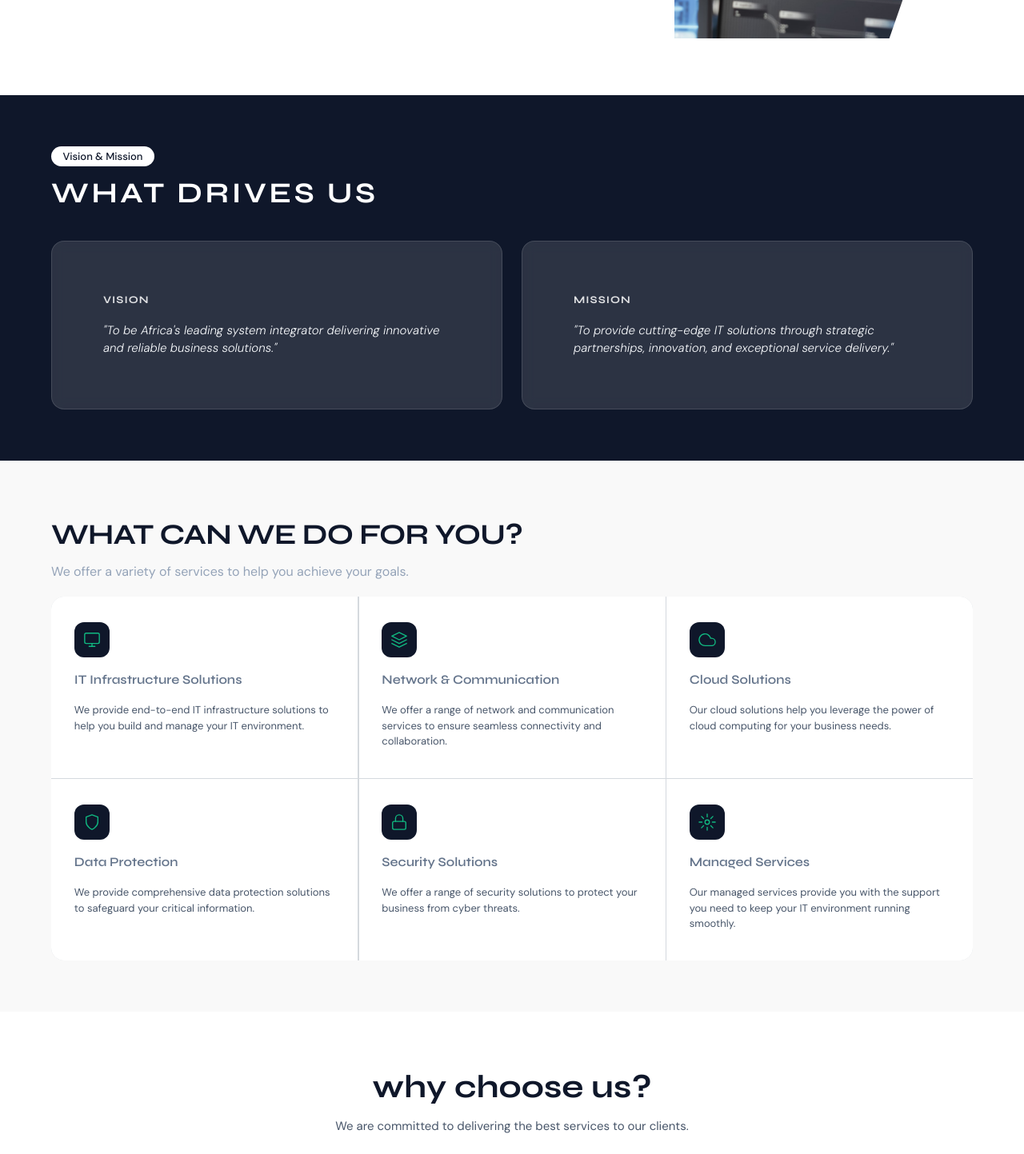
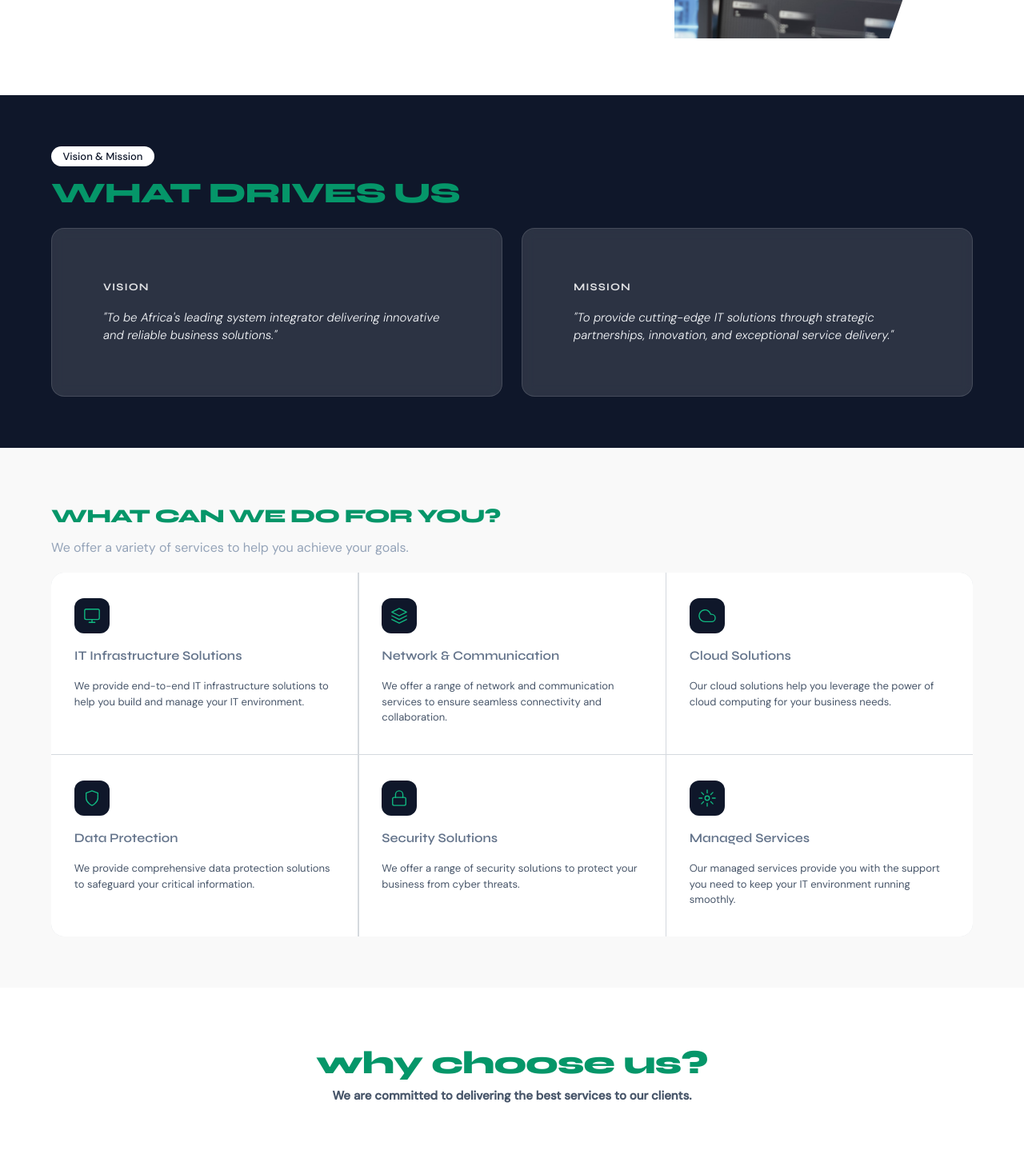
Before and after one commit to itxjoshy/MGW, a React (Vite) app in the folder mgw-site/: page / in a window 1280 px wide. Shown: the part 1330-2773 px from the top of the page at 80% size. Built offline with nearby package versions, Linux system fonts and the light colour scheme.

Commit message:
update: visual changes

```diff
--- a/mgw-site/src/App.jsx
+++ b/mgw-site/src/App.jsx
@@ -8,8 +8,10 @@ import Services from "./components/Services";
 import WhyChooseUs from "./components/WhyChooseUs";
 import Banner from "./components/Banner";
 import ProjDev from "./components/ProjDev";
+import Partners from "./components/Partners";
 import ContactUs from "./components/ContactUs";
 import Footer from "./components/Footer";
+
 function App() {
   return (
     <>
@@ -21,6 +23,7 @@ function App() {
       <WhyChooseUs />
       <Banner />
       <ProjDev />
+      <Partners />
       <ContactUs />
       <Footer />
     </>
--- /dev/null
+++ b/mgw-site/src/components/Partners.jsx
@@ -0,0 +1,51 @@
+import React from "react";
+import cisco from "../assets/carousel-logo/cisco-2-logo-svgrepo-com.svg";
+import dell from "../assets/carousel-logo/dell-2-logo-svgrepo-com.svg";
+import dellEmc from "../assets/carousel-logo/dell-emc-logo.svg";
+import eset from "../assets/carousel-logo/eset-logo.svg";
+import fortinet from "../assets/carousel-logo/fortinet-logo.svg";
+import hp from "../assets/carousel-logo/hp-5.svg";
+import ibm from "../assets/carousel-logo/ibm-logo-svgrepo-com.svg";
+import microsoft from "../assets/carousel-logo/microsoft-5.svg";
+import odoo from "../assets/carousel-logo/odoo.svg";
+import oracle from "../assets/carousel-logo/oracle-logo.svg";
+import schneider from "../assets/carousel-logo/schneider-electric-2007.svg";
+import sophos from "../assets/carousel-logo/sophos-logo.svg";
+import symantec from "../assets/carousel-logo/symantec-logo10.svg";
+import trendMicro from "../assets/carousel-logo/trend-micro-logo-1.svg";
+import VmWare from "../assets/carousel-logo/vmware-1.svg";
+import "./partners.css";
+function Partners() {
+  const Images = [
+    cisco,
+    dell,
+    fortinet,
+    ibm,
+    odoo,
+    schneider,
+    symantec,
+    VmWare,
+    dellEmc,
+    eset,
+    hp,
+    microsoft,
+    oracle,
+    sophos,
+    trendMicro,
+  ];
+  return (
+    <section id="partners" className="partners-section">
+      <div className="containe">
+        <h2>Our Partners</h2>
+        <p>trusted by widely recognoised names in the industry</p>
+        <div className="image-grid">
+          {Images.map((image, _i) => (
+            <img src={image} key={_i} alt="partner-image" />
+          ))}
+        </div>
+      </div>
+    </section>
+  );
+}
+
+export default Partners;
--- a/mgw-site/src/components/VisionMission.jsx
+++ b/mgw-site/src/components/VisionMission.jsx
@@ -5,12 +5,7 @@ function VisionMission() {
     <section id="vision">
       <div className="container">
         <span className="section-label-vm">Vision &amp; Mission</span>
-        <h2
-          className="section-title"
-          style={{ color: "white", marginBottom: "2rem" }}
-        >
-          What drives us
-        </h2>
+        <h2 className="section-title">What drives us</h2>
         <div className="vm-grid">
           <div className="vm-card">
             <h3>Vision</h3>
--- a/mgw-site/src/components/main.css
+++ b/mgw-site/src/components/main.css
@@ -5,7 +5,7 @@ main {
   display: flex;
   flex-direction: column;
   justify-content: space-between;
-  height: 100%;
+  min-height: 100%;
   width: 99%;
   padding-top: var(--nav-height);
   margin: 10px auto;
@@ -109,7 +109,7 @@ main .main-content .main-text {
 @media (max-width: 768px) {
   main {
     width: 100%;
-    height: 100dvh;
+    min-height: 100dvh;
   }
   main .main-content h1 {
     font-size: var(--text-2xl);
@@ -117,4 +117,7 @@ main .main-content .main-text {
   main .main-content p {
     font-size: var(--text-sm);
   }
+  .hero-badge {
+    font-size: 8px;
+  }
 }
--- /dev/null
+++ b/mgw-site/src/components/partners.css
@@ -0,0 +1,52 @@
+.partners-section {
+  margin-bottom: 2rem;
+  background-color: var(--color-secondary);
+  min-height: 30rem;
+  padding: var(--space-md);
+}
+.partners-section h2 {
+  color: var(--color-accent);
+  font-family: var(--font-display);
+  font-size: var(--text-2xl);
+  font-weight: 900;
+  text-align: center;
+}
+.partners-section p {
+  color: var(--color-text-secondary);
+  font-family: var(--font-body);
+  font-size: var(--text-base);
+  text-transform: capitalize;
+  text-align: center;
+}
+
+.partners-section .image-grid {
+  display: grid;
+  grid-template-columns: repeat(5, 250px);
+  align-items: center;
+  justify-content: center;
+  flex-wrap: wrap;
+  gap: 10px;
+}
+.partners-section .image-grid img {
+  width: 100px;
+  height: 100%;
+  object-fit: contain;
+  align-self: center;
+  justify-self: center;
+  pointer-events: none;
+  user-select: none;
+  -webkit-user-drag: none;
+}
+.partners-section .image-grid :nth-child(2),
+.partners-section .image-grid :nth-child(4),
+.partners-section .image-grid :nth-child(5),
+.partners-section .image-grid :nth-child(11),
+.partners-section .image-grid :nth-child(12) {
+  width: 60px;
+}
+@media screen and (max-width: 900px) {
+  .partners-section .image-grid {
+    grid-template-columns: repeat(2, 1fr);
+    row-gap: 20px;
+  }
+}
--- a/mgw-site/src/components/projdev.css
+++ b/mgw-site/src/components/projdev.css
@@ -5,7 +5,7 @@
 }
 
 .project-delivery-section {
-  padding: 2rem 0;
+  padding: 2rem 0 0 0;
 }
 .proj-dev-content {
   display: grid;
--- a/mgw-site/src/components/services.css
+++ b/mgw-site/src/components/services.css
@@ -1,10 +1,11 @@
 .services-section {
   background: rgb(248, 248, 248);
   .section-title {
-    font-weight: 700;
-    color: var(--color-text-primary);
+    font-weight: var(--font-weight-black);
+    font-size: var(--text-xl);
+    color: var(--color-accent);
     line-height: 1.15;
-    letter-spacing: -0.02em;
+    letter-spacing: -1px;
     margin-bottom: 0.75rem;
   }
   .section-subtitle {
--- a/mgw-site/src/components/vision-mission.css
+++ b/mgw-site/src/components/vision-mission.css
@@ -29,9 +29,11 @@
   font-size: var(--text-2xl);
   text-transform: uppercase;
   letter-spacing: 0.1em;
-  color: rgba(255, 255, 255, 0.8);
+  color: var(--color-accent);
   margin-bottom: var(--space-md);
   margin-top: 0.5rem;
+  font-weight: var(--font-weight-black);
+  letter-spacing: -1px;
 }
 .vm-card h3 {
   font-family: var(--font-display);
--- a/mgw-site/src/components/whychooseus.css
+++ b/mgw-site/src/components/whychooseus.css
@@ -2,10 +2,14 @@
   text-align: center;
   font-family: var(--font-display);
   margin-bottom: var(--space-2xl);
+  font-weight: var(--font-weight-black);
 }
 .why-choose-us-section .section-header h2 {
   font-size: clamp(1.5rem, 3.5vw, 2.5rem);
-  margin-bottom: 0.5rem;
+
+  font-weight: var(--font-weight-black);
+  letter-spacing: -1px;
+  color: var(--color-accent);
 }
 .why-choose-us-section .section-header p {
   font-size: var(--text-base);
```
